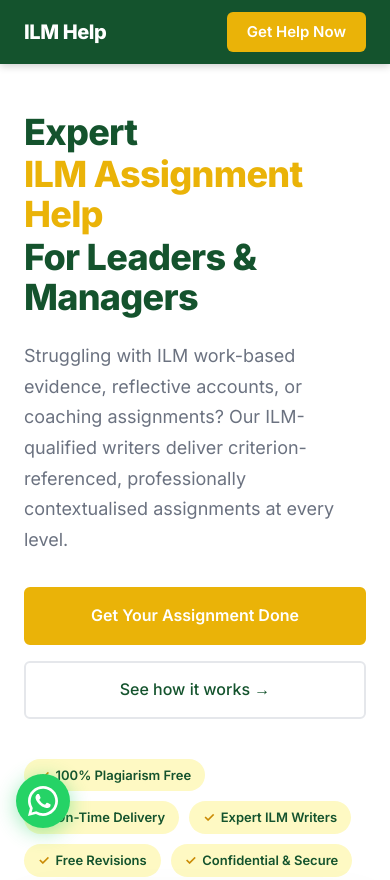
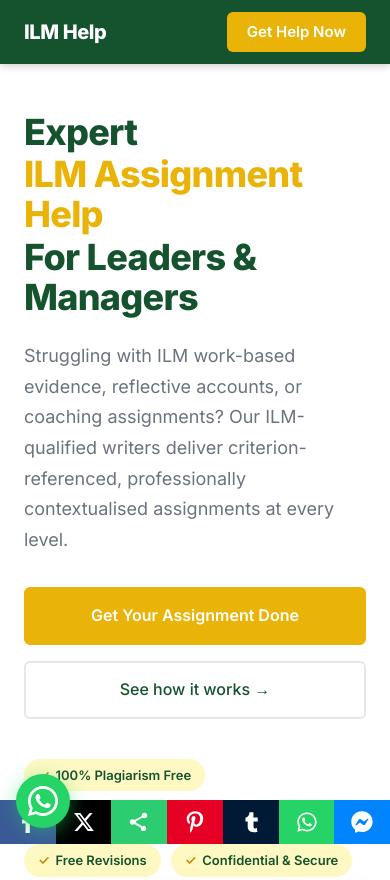
Before and after one commit to assignmenthelptalk/ilm, an Astro site: page / in a window 390 px wide. Shown: the top 880 px of the page. Built offline with nearby package versions, Linux system fonts and the light colour scheme; Astro itself is replaced by a stand-in of ours.

Commit message:
feat: add fixed vertical social share sidebar
Ports the SocialShareSidebar component (Facebook, X, native Share,
Pinterest, Tumblr, WhatsApp, Messenger) from the CMI assignment site,
wired into Layout.astro so it renders on every page.

```diff
--- /dev/null
+++ b/src/components/SocialShareSidebar.astro
@@ -0,0 +1,214 @@
+---
+import { socialLinks } from '../data/socialLinks';
+
+interface Props {
+  pageUrl?: string;
+  pageTitle?: string;
+  iconWidth?: string;
+  iconHeight?: string;
+  topOffset?: string;
+  mobileBottomOffset?: string;
+}
+
+const {
+  pageUrl = Astro.url.href,
+  pageTitle = '',
+  iconWidth = '60px',
+  iconHeight = '60px',
+  topOffset = '50%',
+  mobileBottomOffset = '0px',
+} = Astro.props;
+
+const shareTitle = pageTitle || 'Check this out';
+---
+
+<aside
+  class="social-share-sidebar"
+  aria-label="Share this page"
+  style={`--share-icon-width:${iconWidth};--share-icon-height:${iconHeight};--share-top-offset:${topOffset};--share-mobile-bottom-offset:${mobileBottomOffset};`}
+>
+  {socialLinks.map((link) => (
+    link.type === 'native-share' ? (
+      <button
+        type="button"
+        class="share-block st-btn"
+        data-native-share
+        style={`--share-bg:${link.color};--share-bg-hover:${link.hoverColor};`}
+        aria-label="Share this page"
+        title={link.name}
+      >
+        <span class="share-icon" set:html={link.icon} />
+      </button>
+    ) : (
+      <a
+        href={link.getShareUrl!(pageUrl, shareTitle)}
+        class="share-block st-btn"
+        data-popup-share
+        target="_blank"
+        rel="noopener noreferrer"
+        style={`--share-bg:${link.color};--share-bg-hover:${link.hoverColor};`}
+        aria-label={`Share on ${link.name}`}
+        title={link.name}
+      >
+        <span class="share-icon" set:html={link.icon} />
+      </a>
+    )
+  ))}
+</aside>
+
+<script>
+  function openSharePopup(url: string) {
+    const width = 600;
+    const height = 400;
+    const left = window.screenX + (window.outerWidth - width) / 2;
+    const top = window.screenY + (window.outerHeight - height) / 2;
+    window.open(
+      url,
+      'share-popup',
+      `width=${width},height=${height},left=${left},top=${top},noopener,noreferrer`
+    );
+  }
+
+  document
+    .querySelectorAll<HTMLAnchorElement>('.social-share-sidebar [data-popup-share]')
+    .forEach((el) => {
+      el.addEventListener('click', (e) => {
+        e.preventDefault();
+        openSharePopup(el.href);
+      });
+    });
+
+  const nativeShareBtn = document.querySelector<HTMLButtonElement>(
+    '.social-share-sidebar [data-native-share]'
+  );
+
+  if (nativeShareBtn) {
+    nativeShareBtn.addEventListener('click', async () => {
+      const shareData = { title: document.title, url: window.location.href };
+
+      if (navigator.share) {
+        try {
+          await navigator.share(shareData);
+        } catch {
+          // user dismissed the native share sheet — nothing to do
+        }
+        return;
+      }
+
+      if (navigator.clipboard) {
+        try {
+          await navigator.clipboard.writeText(shareData.url);
+          nativeShareBtn.setAttribute('data-copied', 'true');
+          window.setTimeout(() => nativeShareBtn.removeAttribute('data-copied'), 2000);
+          return;
+        } catch {
+          // fall through to prompt fallback
+        }
+      }
+
+      window.prompt('Copy this link:', shareData.url);
+    });
+  }
+</script>
+
+<style>
+  .social-share-sidebar {
+    position: fixed;
+    top: var(--share-top-offset, 50%);
+    right: 0;
+    transform: translateY(-50%);
+    z-index: 40;
+    display: flex;
+    flex-direction: column;
+  }
+
+  .share-block {
+    width: var(--share-icon-width, 60px);
+    height: var(--share-icon-height, 60px);
+    background: var(--share-bg);
+    border: none;
+    border-radius: 0;
+    margin: 0;
+    padding: 0;
+    display: flex;
+    align-items: center;
+    justify-content: center;
+    cursor: pointer;
+    position: relative;
+    transition: background-color 0.15s ease;
+  }
+
+  .share-block:hover,
+  .share-block:focus-visible {
+    background: var(--share-bg-hover);
+  }
+
+  .st-btn {
+    transition: background-color 0.15s ease, transform 0.2s ease;
+  }
+
+  .st-btn:hover,
+  .st-btn:focus-visible {
+    transform: translateX(-6px);
+  }
+
+  .share-icon {
+    width: 50%;
+    height: 50%;
+    display: flex;
+    pointer-events: none;
+  }
+
+  .share-icon :global(svg) {
+    width: 100%;
+    height: 100%;
+    fill: #fff;
+    display: block;
+  }
+
+  .share-block[data-copied]::after {
+    content: 'Link copied!';
+    position: absolute;
+    right: calc(100% + 8px);
+    top: 50%;
+    transform: translateY(-50%);
+    background: #111;
+    color: #fff;
+    font-size: 0.75rem;
+    padding: 0.35rem 0.6rem;
+    border-radius: 4px;
+    white-space: nowrap;
+    pointer-events: none;
+  }
+
+  @media (max-width: 900px) {
+    .social-share-sidebar {
+      top: auto;
+      bottom: var(--share-mobile-bottom-offset, 0px);
+      right: 0;
+      left: 0;
+      transform: none;
+      flex-direction: row;
+      width: 100%;
+    }
+
+    .share-block {
+      width: auto;
+      height: 44px;
+      flex: 1 1 0;
+    }
+
+    .st-btn:hover,
+    .st-btn:focus-visible {
+      transform: scale(1.08);
+    }
+
+    .share-block[data-copied]::after {
+      right: auto;
+      left: 50%;
+      top: auto;
+      bottom: calc(100% + 8px);
+      transform: translateX(-50%);
+    }
+  }
+</style>
--- /dev/null
+++ b/src/data/socialLinks.ts
@@ -0,0 +1,83 @@
+export interface SocialLink {
+  id: string;
+  name: string;
+  color: string;
+  hoverColor: string;
+  /** Raw white-fill SVG markup, injected via set:html */
+  icon: string;
+  type: 'popup' | 'native-share';
+  getShareUrl?: (pageUrl: string, pageTitle: string) => string;
+}
+
+export const socialLinks: SocialLink[] = [
+  {
+    id: 'facebook',
+    name: 'Facebook',
+    color: '#3b5998',
+    hoverColor: '#2d4373',
+    type: 'popup',
+    getShareUrl: (url) =>
+      `https://www.facebook.com/sharer/sharer.php?u=${encodeURIComponent(url)}`,
+    icon: `<svg viewBox="0 0 320 512" xmlns="http://www.w3.org/2000/svg"><path d="M279.14 288l14.22-92.66h-88.91v-60.13c0-25.35 12.42-50.06 52.24-50.06h40.42V6.26S260.43 0 225.36 0c-73.22 0-121.08 44.38-121.08 124.72v70.62H22.89V288h81.39v224h100.17V288z"/></svg>`,
+  },
+  {
+    id: 'twitter',
+    name: 'X (Twitter)',
+    color: '#000000',
+    hoverColor: '#2b2b2b',
+    type: 'popup',
+    getShareUrl: (url, title) =>
+      `https://twitter.com/intent/tweet?url=${encodeURIComponent(url)}&text=${encodeURIComponent(title)}`,
+    icon: `<svg viewBox="0 0 512 512" xmlns="http://www.w3.org/2000/svg"><path d="M389.2 48h70.6L305.6 224.2 487 464H345L233.7 318.6 106.5 464H35.8L200.7 275.5 26.8 48H172.4L272.9 180.9 389.2 48zM364.4 421.8h39.1L151.1 88h-42L364.4 421.8z"/></svg>`,
+  },
+  {
+    id: 'share',
+    name: 'Share',
+    color: '#2ecc71',
+    hoverColor: '#25a25a',
+    type: 'native-share',
+    icon: `<svg viewBox="0 0 24 24" xmlns="http://www.w3.org/2000/svg"><path d="M18 16.08c-.76 0-1.44.3-1.96.77L8.91 12.7c.05-.23.09-.46.09-.7s-.04-.47-.09-.7l7.05-4.11c.54.5 1.25.81 2.04.81 1.66 0 3-1.34 3-3s-1.34-3-3-3-3 1.34-3 3c0 .24.04.47.09.7L7.04 9.81C6.5 9.31 5.79 9 5 9c-1.66 0-3 1.34-3 3s1.34 3 3 3c.79 0 1.5-.31 2.04-.81l7.12 4.16c-.05.21-.08.43-.08.65 0 1.61 1.31 2.92 2.92 2.92 1.61 0 2.92-1.31 2.92-2.92s-1.31-2.92-2.92-2.92z"/></svg>`,
+  },
+  {
+    id: 'pinterest',
+    name: 'Pinterest',
+    color: '#e60023',
+    hoverColor: '#ad001a',
+    type: 'popup',
+    getShareUrl: (url, title) =>
+      `https://pinterest.com/pin/create/button/?url=${encodeURIComponent(url)}&description=${encodeURIComponent(title)}`,
+    icon: `<svg viewBox="0 0 384 512" xmlns="http://www.w3.org/2000/svg"><path d="M204 6.5C101.4 6.5 0 74.9 0 185.6 0 256 39.6 296 63.6 296c9.9 0 15.6-27.6 15.6-35.4 0-9.3-23.7-29.1-23.7-67.8 0-80.4 61.2-137.4 140.4-137.4 68.1 0 118.5 38.7 118.5 110.1 0 53.1-21.3 152.7-90.3 152.7-24.9 0-46.2-18-46.2-43.8 0-37.8 26.4-74.4 26.4-113.4 0-66.2-93.9-54.2-93.9 25.8 0 16.8 2.1 35.4 9.6 50.7-13.8 59.4-42 147.9-42 209.1 0 18.9 2.7 37.5 4.5 56.4 3.4 3.8 1.7 3.4 6.9 1.5 50.4-69 48.6-82.5 71.4-172.8 12.3 23.4 44.1 36 69.3 36 106.2 0 153.9-103.5 153.9-196.8C384 71.3 298.2 6.5 204 6.5z"/></svg>`,
+  },
+  {
+    id: 'tumblr',
+    name: 'Tumblr',
+    color: '#001935',
+    hoverColor: '#002d5c',
+    type: 'popup',
+    getShareUrl: (url, title) =>
+      `https://www.tumblr.com/share/link?url=${encodeURIComponent(url)}&name=${encodeURIComponent(title)}`,
+    icon: `<svg viewBox="0 0 320 512" xmlns="http://www.w3.org/2000/svg"><path d="M309.8 480.3c-14.2 7.7-52.4 14.9-83.6 14.9-101.9 0-141.3-72.3-141.3-115.3V245.5H32.6v-88.2c62.9-16.7 89.8-63.6 93-127.7 0-1.4 1.2-2.4 2.6-2.4h89.6v122.7h100.7v95.6H220.1v112.5c0 33.9 12.7 46.6 43.9 46.6 12.4 0 25.9-3.7 34.9-8.2l10.9 90.9v.2z"/></svg>`,
+  },
+  {
+    id: 'whatsapp',
+    name: 'WhatsApp',
+    color: '#25d366',
+    hoverColor: '#1da851',
+    type: 'popup',
+    getShareUrl: (url, title) =>
+      `https://api.whatsapp.com/send?text=${encodeURIComponent(`${title} ${url}`)}`,
+    icon: `<svg viewBox="0 0 448 512" xmlns="http://www.w3.org/2000/svg"><path d="M380.9 97.1C339 55.1 283.2 32 223.9 32c-122.4 0-222 99.6-222 222 0 39.1 10.2 77.3 29.6 111L0 480l117.7-30.9c32.4 17.7 68.9 27 106.1 27h.1c122.3 0 224.1-99.6 224.1-222 0-59.3-25.2-115-67.1-157zm-157 341.6c-33.2 0-65.7-8.9-94-25.7l-6.7-4-69.8 18.3L72 359.2l-4.4-7c-18.5-29.4-28.2-63.3-28.2-98.2 0-101.7 82.8-184.5 184.6-184.5 49.3 0 95.6 19.2 130.4 54.1 34.8 34.9 56.2 81.2 56.1 130.5 0 101.8-84.9 184.6-186.6 184.6zm101.2-138.2c-5.5-2.8-32.8-16.2-37.9-18-5.1-1.9-8.8-2.8-12.5 2.8-3.7 5.6-14.3 18-17.6 21.8-3.2 3.7-6.5 4.2-12 1.4-32.6-16.3-54-29.1-75.5-66-5.7-9.8 5.7-9.1 16.3-30.3 1.8-3.7.9-6.9-.5-9.7-1.4-2.8-12.5-30.1-17.1-41.2-4.5-10.8-9.1-9.3-12.5-9.5-3.2-.2-6.9-.2-10.6-.2-3.7 0-9.7 1.4-14.8 6.9-5.1 5.6-19.4 19-19.4 46.3 0 27.3 19.9 53.7 22.6 57.4 2.8 3.7 39.1 59.7 94.8 83.8 35.2 15.2 49 16.5 66.6 13.9 10.7-1.6 32.8-13.4 37.4-26.4 4.6-13 4.6-24.1 3.2-26.4-1.3-2.5-5-3.9-10.5-6.6z"/></svg>`,
+  },
+  {
+    id: 'messenger',
+    name: 'Messenger',
+    color: '#0084ff',
+    hoverColor: '#006acc',
+    type: 'popup',
+    // Messenger's share dialog requires a registered app_id; without one we fall
+    // back to its redirect-only endpoint, which still opens the native share UI.
+    getShareUrl: (url) =>
+      `https://www.facebook.com/dialog/send?link=${encodeURIComponent(url)}&redirect_uri=${encodeURIComponent(url)}`,
+    icon: `<svg viewBox="0 0 512 512" xmlns="http://www.w3.org/2000/svg"><path d="M256.55 8C116.52 8 8 110.34 8 248.57c0 72.3 29.71 134.78 78.07 177.94 8.35 7.51 6.63 11.86 8.05 58.23A19.92 19.92 0 0 0 122 502.31c52.91-23.3 53.59-25.14 62.56-22.7C337.85 521.8 504 423.7 504 248.57 504 110.34 396.59 8 256.55 8zm149.24 185.13l-73 115.57a37.37 37.37 0 0 1-53.91 9.93l-58.08-43.47a15 15 0 0 0-18 0l-78.37 59.44c-10.46 7.93-24.16-4.6-17.11-15.67l73-115.57a37.36 37.36 0 0 1 53.91-9.93l58.06 43.46a15 15 0 0 0 18 0l78.41-59.38c10.44-7.98 24.14 4.54 17.09 15.62z"/></svg>`,
+  },
+];
--- a/src/layouts/Layout.astro
+++ b/src/layouts/Layout.astro
@@ -1,4 +1,6 @@
 ---
+import SocialShareSidebar from '../components/SocialShareSidebar.astro';
+
 interface Props {
   title: string;
   description: string;
@@ -35,6 +37,8 @@
   </head>
   <body>
     <slot />
+
+    <SocialShareSidebar pageTitle={title} />
 
     <!-- Floating WhatsApp button -->
     <a
```
